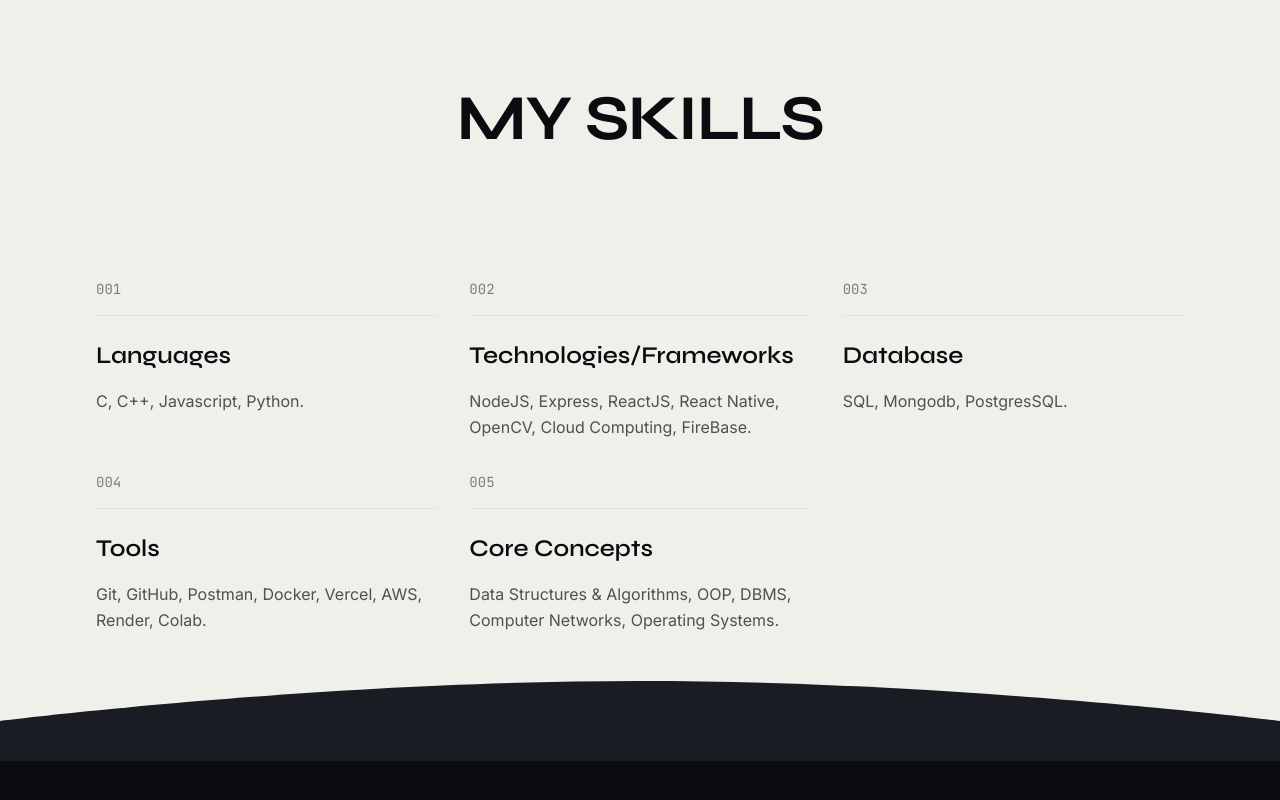
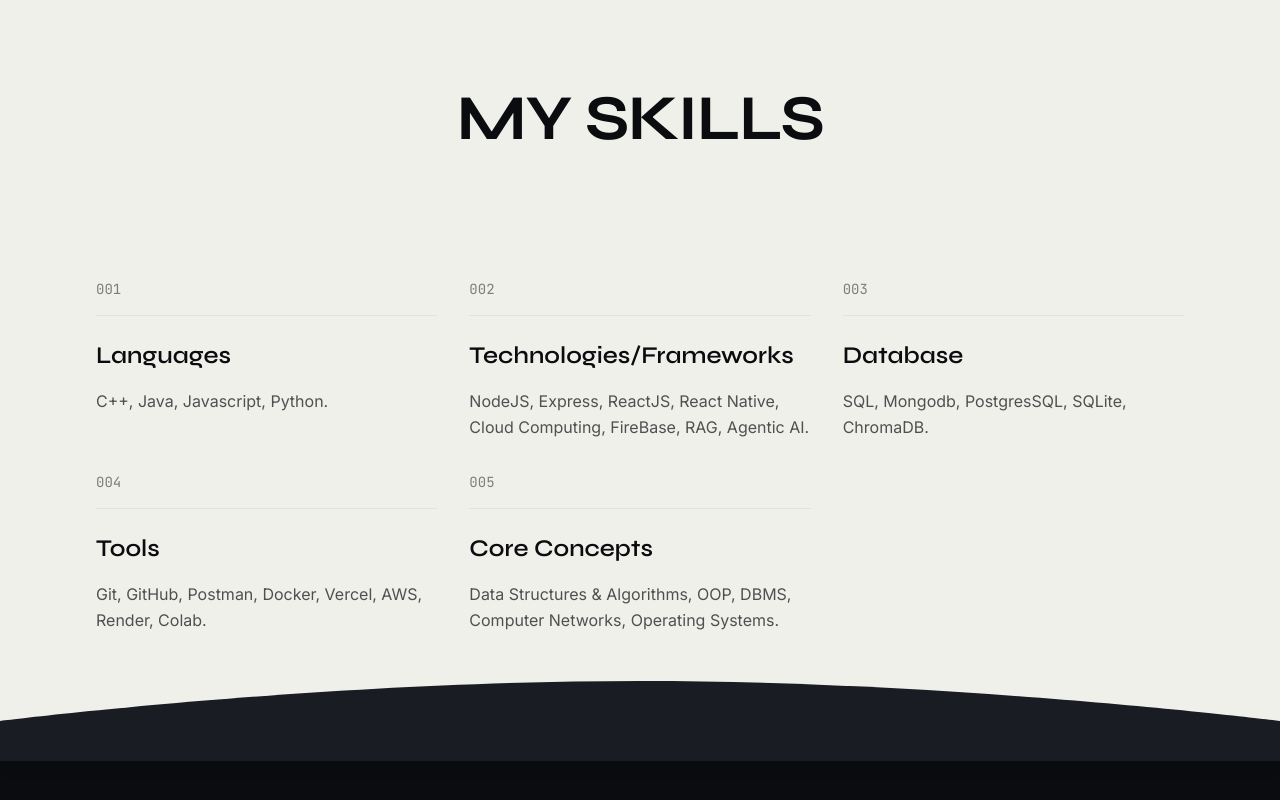
Before and after one commit to haripri0109r/Portfolio, a React (Create React App) app: page / in a window 1280 px wide. Shown: the part 2749-3549 px from the top of the page. Built offline with nearby package versions, Linux system fonts and the light colour scheme.

Commit message:
Updates the cpga and resume

```diff
--- a/src/content.js
+++ b/src/content.js
@@ -14,7 +14,7 @@
 export const educationData = [
   {
     institution: "Sri Eshwar College of engineering",
-    score: "7.5(IIIrd - sem)",
+    score: "7.8(IVrd - sem)",
     degree: "B.E CSE",
     duration: "2024-2028"
   },
@@ -98,7 +98,7 @@
 export const codingProfilesData = [
   {
     platform: "Leetcode",
-    details: "Max Rating:1767| Global Rank: 106,530| Problems Solved : 301",
+    details: "Max Rating:1767| Global Rank: 106,530| Problems Solved : 308",
     link: "https://leetcode.com/u/Haripriyan_2307/"
   },
   {
@@ -135,9 +135,9 @@
     date: "2025"
   },
   {
-    title: "C & C++ Training Completion",
-    issuer: "IIT Bombay",
-    date: "2024"
+    title: "Java Basic and Advanced Concepts",
+    issuer: "Udemy",
+    date: "2025"
   }
 ];
 
@@ -146,19 +146,19 @@
     {
       title: "Languages",
       skills: [
-        { name: "C" }, { name: "C++" }, { name: "Javascript" }, { name: "Python" }
+        { name: "C++" }, { name: "Java" }, { name: "Javascript" }, { name: "Python" }
       ]
     },
     {
       title: "Technologies/Frameworks",
       skills: [
-        { name: "NodeJS" }, { name: "Express" }, { name: "ReactJS" }, { name: "React Native" }, { name: "OpenCV" }, { name: "Cloud Computing" }, { name: "FireBase" }
+        { name: "NodeJS" }, { name: "Express" }, { name: "ReactJS" }, { name: "React Native" }, { name: "Cloud Computing" }, { name: "FireBase" }, { name: "RAG" }, { name: "Agentic AI" }
       ]
     },
     {
       title: "Database",
       skills: [
-        { name: "SQL" }, { name: "Mongodb" }, { name: "PostgresSQL" }
+        { name: "SQL" }, { name: "Mongodb" }, { name: "PostgresSQL" }, { name: "SQLite" }, { name: "ChromaDB" }
       ]
     },
     {
```
Also changed, not shown: 2 other files (tests, documents, lock files or other folders).
